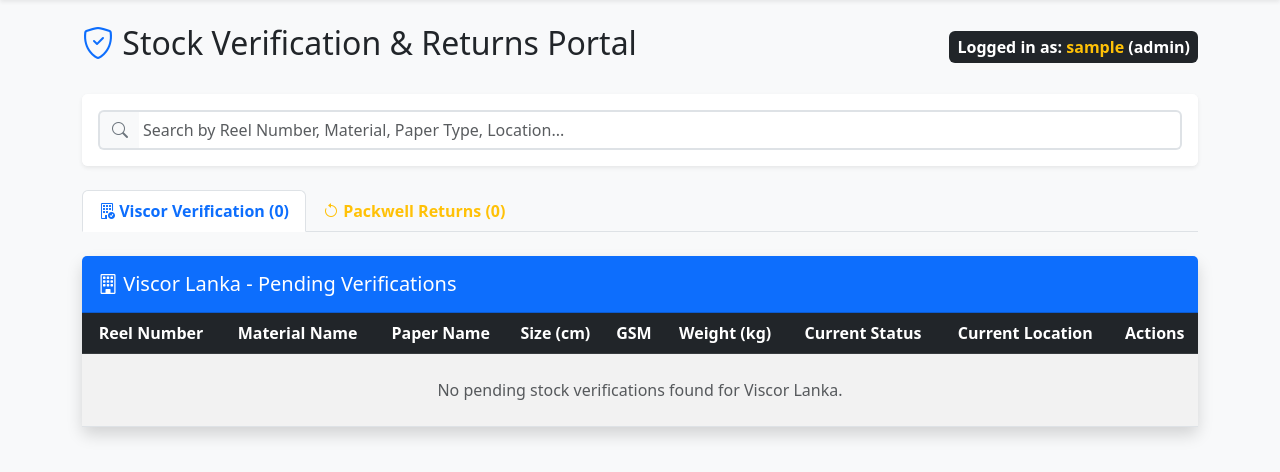
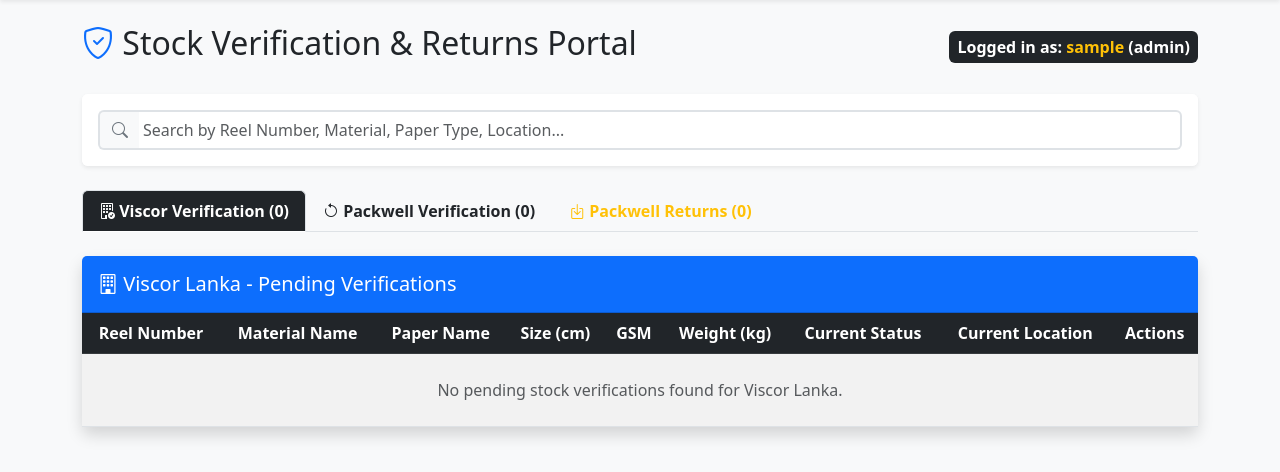
Before and after one commit to viscorquality-ux/Reel-Stock-Management, a Flask app: page /viscor_issue in a window 1280 px wide. Shown: the part 56-528 px from the top of the page. Run offline with Flask 3, Linux system fonts and the light colour scheme; the visitor is signed in with stand-in values (Sample User, id 1); tables that the repository leaves empty hold one stand-in row (values such as "Sample post").

Commit message:
Update viscor_issue.html

```diff
--- a/templates/viscor_issue.html
+++ b/templates/viscor_issue.html
@@ -8,7 +8,7 @@
     <link rel="stylesheet" href="https://cdn.jsdelivr.net/npm/bootstrap-icons@1.10.5/font/bootstrap-icons.css">
     <style>
         body { background-color: #f8f9fa; }
-        .nav-link.active { font-weight: bold; }
+        .nav-link.active { font-weight: bold; background-color: #212529 !important; color: white !important; }
     </style>
 </head>
 <body>
@@ -67,8 +67,13 @@
                 </button>
             </li>
             <li class="nav-item" role="presentation">
-                <button class="nav-link text-warning" id="packwell-tab" data-bs-toggle="tab" data-bs-target="#packwell-pane" type="button" role="tab">
-                    <i class="bi bi-arrow-counterclockwise"></i> Packwell Returns ({% if packwell_reels %}{{ packwell_reels|length }}{% else %}0{% endif %})
+                <button class="nav-link text-dark" id="packwell-tab" data-bs-toggle="tab" data-bs-target="#packwell-pane" type="button" role="tab">
+                    <i class="bi bi-arrow-counterclockwise"></i> Packwell Verification ({% if packwell_reels %}{{ packwell_reels|length }}{% else %}0{% endif %})
+                </button>
+            </li>
+            <li class="nav-item" role="presentation">
+                <button class="nav-link text-warning" id="returns-tab" data-bs-toggle="tab" data-bs-target="#returns-pane" type="button" role="tab">
+                    <i class="bi bi-box-arrow-in-down"></i> Packwell Returns ({% if packwell_returns %}{{ packwell_returns|length }}{% else %}0{% endif %})
                 </button>
             </li>
         </ul>
@@ -137,8 +142,8 @@
 
             <div class="tab-pane fade" id="packwell-pane" role="tabpanel">
                 <div class="card shadow border-0">
-                    <div class="card-header bg-warning text-dark fw-bold py-3">
-                        <h5 class="mb-0"><i class="bi bi-arrow-left-right"></i> Packwell Warehouses - Pending Returns</h5>
+                    <div class="card-header bg-dark text-white fw-bold py-3">
+                        <h5 class="mb-0"><i class="bi bi-arrow-left-right"></i> Packwell Warehouses - Pending Verifications</h5>
                     </div>
                     <div class="card-body p-0">
                         <div class="table-responsive">
@@ -160,18 +165,18 @@
                                     {% if packwell_reels %}
                                         {% for reel in packwell_reels %}
                                         <tr class="reel-row">
-                                            <td class="fw-bold text-warning">{{ reel.reel_number }}</td>
+                                            <td class="fw-bold text-dark">{{ reel.reel_number }}</td>
                                             <td>{{ reel.material_name }}</td>
                                             <td><span class="badge bg-secondary">{{ reel.reel_type }}</span></td>
                                             <td>{{ reel.size_cm }} cm</td>
                                             <td>{{ reel.gsm }}</td>
                                             <td class="fw-bold">{{ reel.weight_kg }} kg</td>
-                                            <td><span class="badge bg-warning text-dark">{{ reel.status }}</span></td>
+                                            <td><span class="badge bg-info text-dark">{{ reel.status }}</span></td>
                                             <td><i class="bi bi-geo-alt-fill text-danger"></i> {{ reel.store_location }}</td>
                                             <td>
                                                 {% if user_role == 'dataop2' or user_role == 'admin' %}
                                                 <form action="{{ url_for('accept_packwell', id=reel.id) }}" method="POST" class="d-flex align-items-center gap-1 justify-content-center">
-                                                    <select name="accept_location" class="form-select form-select-sm border-warning fw-bold w-auto" required title="Select Warehouse Location">
+                                                    <select name="accept_location" class="form-select form-select-sm border-dark fw-bold w-auto" required title="Select Warehouse Location">
                                                         <option value="Packwell W 1">W 1</option>
                                                         <option value="Packwell W 2">W 2</option>
                                                         <option value="Packwell W 3">W 3</option>
@@ -180,12 +185,12 @@
                                                         <option value="Packwell W 6">W 6</option>
                                                         <option value="Packwell W 7">W 7</option>
                                                     </select>
-                                                    <button type="submit" class="btn btn-sm btn-warning fw-bold text-dark">
+                                                    <button type="submit" class="btn btn-sm btn-dark fw-bold text-white">
                                                         <i class="bi bi-check-circle-fill"></i> Accept
                                                     </button>
                                                 </form>
                                                 {% else %}
-                                                <button class="btn btn-sm btn-secondary fw-bold" disabled title="Only dataop2 or admin can accept Packwell returns">
+                                                <button class="btn btn-sm btn-secondary fw-bold" disabled title="Only dataop2 or admin can accept Packwell stock">
                                                     <i class="bi bi-slash-circle"></i> Disabled
                                                 </button>
                                                 {% endif %}
@@ -194,7 +199,73 @@
                                         {% endfor %}
                                     {% else %}
                                         <tr>
-                                            <td colspan="9" class="text-muted py-4">No pending returns found for Packwell Warehouses.</td>
+                                            <td colspan="9" class="text-muted py-4">No pending verifications found for Packwell.</td>
+                                        </tr>
+                                    {% endif %}
+                                </tbody>
+                            </table>
+                        </div>
+                    </div>
+                </div>
+            </div>
+
+            <div class="tab-pane fade" id="returns-pane" role="tabpanel">
+                <div class="card shadow border-0 border-top border-warning border-4">
+                    <div class="card-header bg-warning text-dark fw-bold py-3">
+                        <h5 class="mb-0"><i class="bi bi-box-arrow-in-down"></i> Packwell - Pending Returns from Factory Floor</h5>
+                    </div>
+                    <div class="card-body p-0">
+                        <div class="table-responsive">
+                            <table class="table table-striped table-hover align-middle mb-0 text-center">
+                                <thead class="table-dark">
+                                    <tr>
+                                        <th>Reel Number</th>
+                                        <th>Material Name</th>
+                                        <th>Size (cm)</th>
+                                        <th>GSM</th>
+                                        <th>Current Weight (kg)</th>
+                                        <th>Status</th>
+                                        <th>Actions (Set Location & Accept)</th>
+                                    </tr>
+                                </thead>
+                                <tbody>
+                                    {% if packwell_returns %}
+                                        {% for reel in packwell_returns %}
+                                        <tr class="reel-row">
+                                            <td class="fw-bold text-danger">{{ reel.reel_number }}</td>
+                                            <td>{{ reel.material_name }}</td>
+                                            <td>{{ reel.size_cm }} cm</td>
+                                            <td>{{ reel.gsm }}</td>
+                                            <td class="fw-bold">{{ reel.current_weight }} kg</td>
+                                            <td><span class="badge bg-warning text-dark">{{ reel.status }}</span></td>
+                                            <td>
+                                                {% if user_role == 'dataop2' or user_role == 'admin' %}
+                                                <form action="{{ url_for('accept_return', id=reel.id) }}" method="POST" class="d-flex align-items-center gap-1 justify-content-center">
+                                                    <select name="accept_location" class="form-select form-select-sm border-warning fw-bold w-auto" required title="Select Warehouse Location">
+                                                        <option value="" disabled selected>Select...</option>
+                                                        <option value="Packwell W 1">Packwell W 1</option>
+                                                        <option value="Packwell W 2">Packwell W 2</option>
+                                                        <option value="Packwell W 3">Packwell W 3</option>
+                                                        <option value="Packwell W 4">Packwell W 4</option>
+                                                        <option value="Packwell W 5">Packwell W 5</option>
+                                                        <option value="Packwell W 6">Packwell W 6</option>
+                                                        <option value="Packwell W 7">Packwell W 7</option>
+                                                    </select>
+                                                    <button type="submit" class="btn btn-sm btn-warning fw-bold text-dark">
+                                                        <i class="bi bi-check-circle-fill"></i> Accept Return
+                                                    </button>
+                                                </form>
+                                                {% else %}
+                                                <button class="btn btn-sm btn-secondary fw-bold" disabled>
+                                                    <i class="bi bi-slash-circle"></i> Disabled
+                                                </button>
+                                                {% endif %}
+                                            </td>
+                                        </tr>
+                                        {% endfor %}
+                                    {% else %}
+                                        <tr>
+                                            <td colspan="7" class="text-muted py-4">No pending returns found.</td>
                                         </tr>
                                     {% endif %}
                                 </tbody>
```
